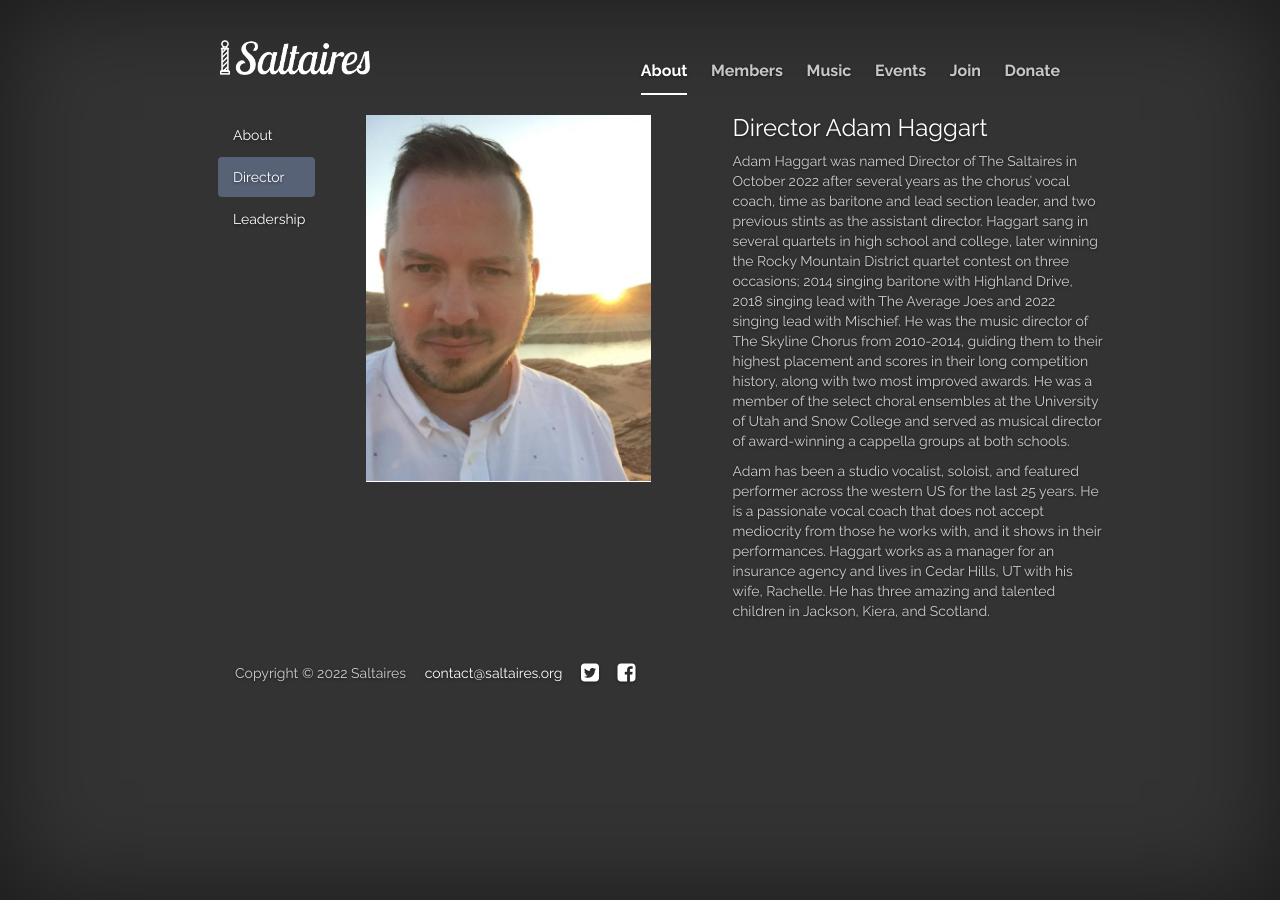
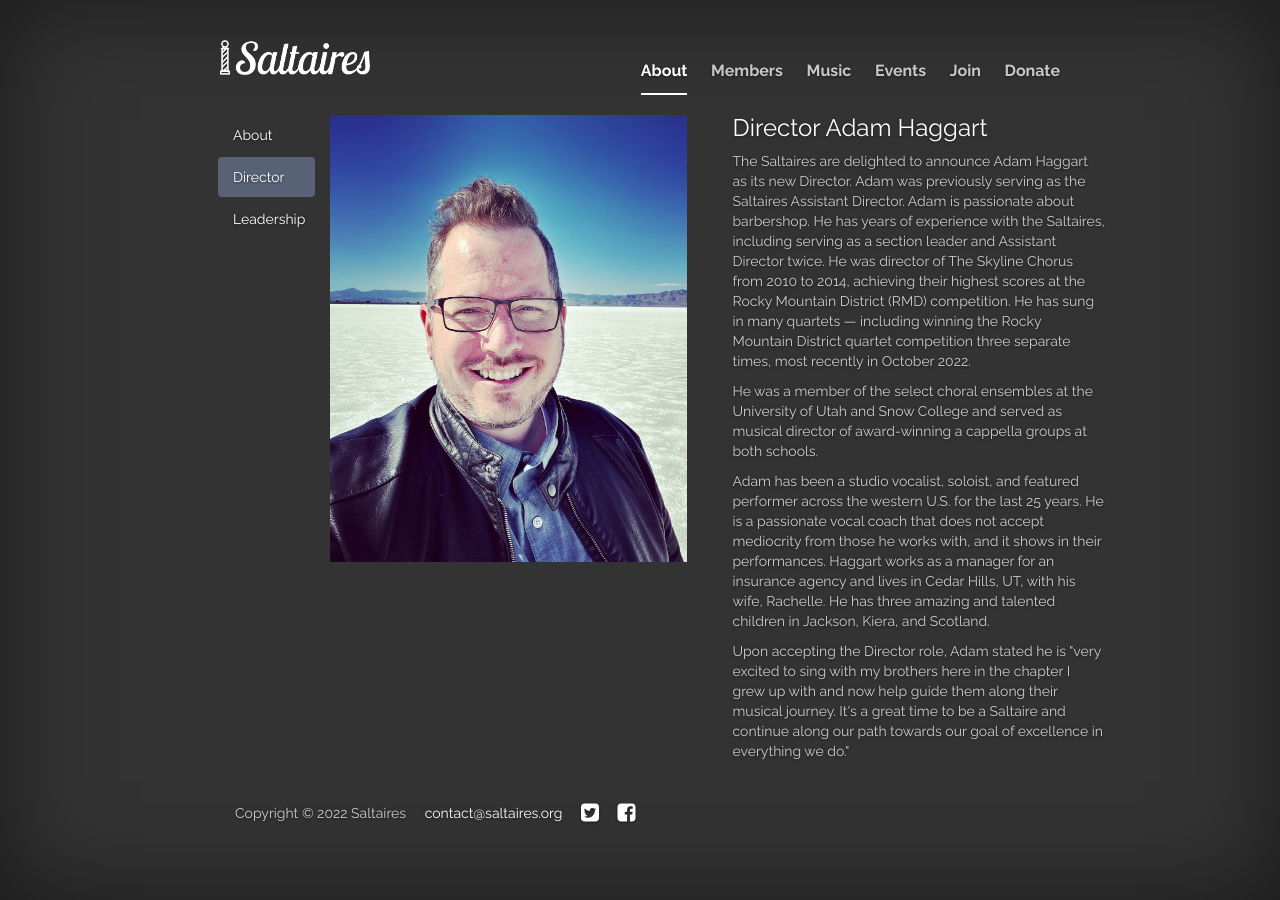
Before and after one commit to cayblood/saltaires, a Jekyll site: the page built from jekyll-site/directors.html, in a window 1280 px wide. Built offline with Jekyll 4.4.1, drawn with Linux system fonts in a browser that asks for light colours; nearby versions of some CDN libraries; library files that are not in the unit come from our copies.

Commit message:
new director PR

```diff
--- a/jekyll-site/directors.html
+++ b/jekyll-site/directors.html
@@ -21,11 +21,13 @@ permalink: /directors/
 -->
 <div class="row">
   <div class="col-md-6">
-    <img alt="Director Adam Haggart" class="portrait" src="/images/Adam.png" width="300"/>
+    <img alt="Director Adam Haggart" class="portrait" src="/images/Adam.jpg" width="400"/>
   </div>
   <div class="col-md-6">
     <h3>Director Adam Haggart</h3>
-    <p>Adam Haggart was named Director of The Saltaires in October 2022 after several years as the chorus’ vocal coach, time as baritone and lead section leader, and two previous stints as the assistant director. Haggart sang in several quartets in high school and college, later winning the Rocky Mountain District quartet contest on three occasions; 2014 singing baritone with Highland Drive, 2018 singing lead with The Average Joes and 2022 singing lead with Mischief. He was the music director of The Skyline Chorus from 2010-2014, guiding them to their highest placement and scores in their long competition history, along with two most improved awards. He was a member of the select choral ensembles at the University of Utah and Snow College and served as musical director of award-winning a cappella groups at both schools.</p>
-    <p>Adam has been a studio vocalist, soloist, and featured performer across the western US for the last 25 years. He is a passionate vocal coach that does not accept mediocrity from those he works with, and it shows in their performances. Haggart works as a manager for an insurance agency and lives in Cedar Hills, UT with his wife, Rachelle. He has three amazing and talented children in Jackson, Kiera, and Scotland.</p>
+    <p>The Saltaires are delighted to announce Adam Haggart as its new Director. Adam was previously serving as the Saltaires Assistant Director. Adam is passionate about barbershop. He has years of experience with the Saltaires, including serving as a section leader and Assistant Director twice. He was director of The Skyline Chorus from 2010 to 2014, achieving their highest scores at the Rocky Mountain District (RMD) competition. He has sung in many quartets — including winning the Rocky Mountain District quartet competition three separate times, most recently in October 2022. </p>
+	<p>He was a member of the select choral ensembles at the University of Utah and Snow College and served as musical director of award-winning a cappella groups at both schools. </p></p>
+    <p>Adam has been a studio vocalist, soloist, and featured performer across the western U.S. for the last 25 years. He is a passionate vocal coach that does not accept mediocrity from those he works with, and it shows in their performances. Haggart works as a manager for an insurance agency and lives in Cedar Hills, UT, with his wife, Rachelle. He has three amazing and talented children in Jackson, Kiera, and Scotland. </p>
+	<p>Upon accepting the Director role, Adam stated he is "very excited to sing with my brothers here in the chapter I grew up with and now help guide them along their musical journey. It's a great time to be a Saltaire and continue along our path towards our goal of excellence in everything we do." </p>
   </div>
 </div>
```
Also changed, not shown: jekyll-site/index.html (+8 -2 lines), jekyll-site/images/Adam.jpg (added), jekyll-site/images/AdamDirectorPR.png (added), 1 other file.
